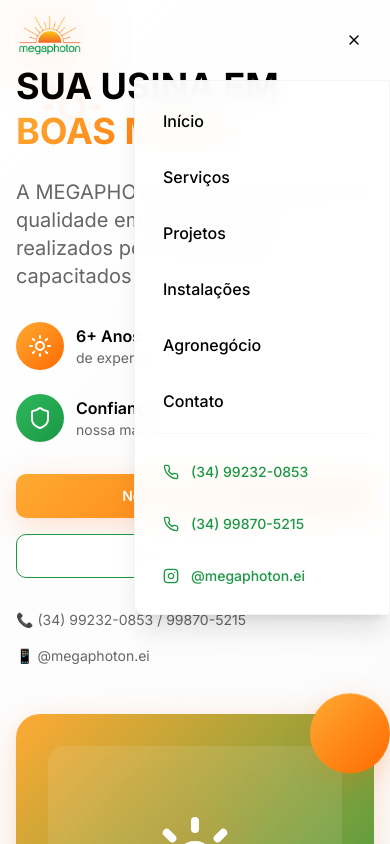
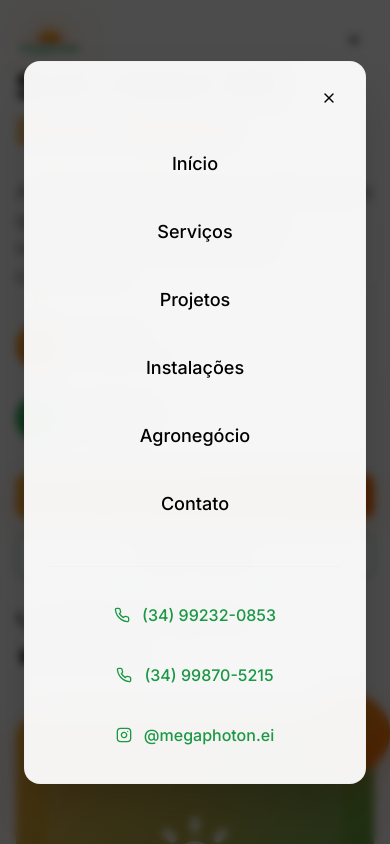
Before and after one commit to PedroAugusto2004/megaphoton, a React (Vite) app: page / in a window 390 px wide. Both pictures are taken after a click on the button 354 px from the left and 40 px from the top of the page. Shown: the top 844 px of the page. Built offline with nearby package versions, Linux system fonts and the light colour scheme.

Commit message:
Fix hamburger menu style
Improve hamburger menu appearance and functionality.

```diff
--- a/src/components/Header.tsx
+++ b/src/components/Header.tsx
@@ -87,47 +87,77 @@ const Header = () => {
           </div>
         </div>
 
-        {/* Mobile Menu */}
-        <div className={`lg:hidden absolute top-full right-0 z-50 transition-all duration-300 ease-in-out ${
-          isMobileMenuOpen ? 'opacity-100 translate-x-0' : 'opacity-0 translate-x-full pointer-events-none'
+        {/* Mobile Menu Overlay */}
+        <div className={`lg:hidden fixed inset-0 z-50 transition-all duration-300 ease-in-out ${
+          isMobileMenuOpen ? 'opacity-100 visible' : 'opacity-0 invisible'
         }`}>
-          <div className="w-64 bg-background/95 backdrop-blur-md border border-border/50 rounded-bl-lg shadow-xl">
-            <div className="flex flex-col space-y-2 p-4">
+          {/* Dark backdrop */}
+          <div
+            className="absolute inset-0 bg-black/70 backdrop-blur-sm"
+            onClick={() => setIsMobileMenuOpen(false)}
+          />
+
+          {/* Menu content */}
+          <div className={`absolute inset-0 flex items-center justify-center transition-all duration-300 ease-in-out ${
+            isMobileMenuOpen ? 'scale-100 opacity-100' : 'scale-95 opacity-0'
+          }`}>
+            <div className="w-full max-w-sm mx-6 bg-background/95 backdrop-blur-md rounded-2xl shadow-2xl border border-border/50 overflow-hidden">
+              {/* Close button */}
+              <div className="flex justify-end p-4">
+                <Button
+                  variant="ghost"
+                  size="icon"
+                  className="hover:bg-accent/50 rounded-full"
+                  onClick={() => setIsMobileMenuOpen(false)}
+                >
+                  <X className="h-5 w-5" />
+                </Button>
+              </div>
+
+              {/* Menu items */}
+              <div className="px-6 pb-6">
+                <div className="flex flex-col space-y-2">
                   {menuItems.map((item, index) => (
                     <a
                       key={item.href}
                       href={item.href}
-                  className="text-foreground font-medium hover:text-primary transition-all duration-200 p-3 rounded-lg hover:bg-accent/50 transform hover:translate-x-2"
+                      className="text-foreground text-lg font-medium hover:text-primary transition-all duration-200 p-4 rounded-xl hover:bg-accent/50 text-center"
                       onClick={() => setIsMobileMenuOpen(false)}
-                  style={{ animationDelay: `${index * 50}ms` }}
+                      style={{ animationDelay: `${index * 100}ms` }}
                     >
                       {item.label}
                     </a>
                   ))}
-              <div className="flex flex-col space-y-2 pt-4 border-t border-border/30">
+                </div>
+
+                {/* Contact section */}
+                <div className="mt-8 pt-6 border-t border-border/30">
+                  <div className="flex flex-col space-y-3">
                     <a
                       href="tel:+5534992320853"
-                  className="flex items-center space-x-3 text-solar-green p-3 rounded-lg hover:bg-accent/30 transition-all duration-200"
+                      className="flex items-center justify-center space-x-3 text-solar-green p-3 rounded-xl hover:bg-accent/30 transition-all duration-200"
                     >
                       <Phone className="h-4 w-4" />
-                  <span className="text-sm font-medium">(34) 99232-0853</span>
+                      <span className="font-medium">(34) 99232-0853</span>
                     </a>
                     <a
                       href="tel:+5534998705215"
-                  className="flex items-center space-x-3 text-solar-green p-3 rounded-lg hover:bg-accent/30 transition-all duration-200"
+                      className="flex items-center justify-center space-x-3 text-solar-green p-3 rounded-xl hover:bg-accent/30 transition-all duration-200"
                     >
                       <Phone className="h-4 w-4" />
-                  <span className="text-sm font-medium">(34) 99870-5215</span>
+                      <span className="font-medium">(34) 99870-5215</span>
                     </a>
                     <a
                       href="https://instagram.com/megaphoton.ei"
                       target="_blank"
                       rel="noopener noreferrer"
-                  className="flex items-center space-x-3 text-solar-green p-3 rounded-lg hover:bg-accent/30 transition-all duration-200"
+                      className="flex items-center justify-center space-x-3 text-solar-green p-3 rounded-xl hover:bg-accent/30 transition-all duration-200"
                     >
                       <Instagram className="h-4 w-4" />
-                  <span className="text-sm font-medium">@megaphoton.ei</span>
+                      <span className="font-medium">@megaphoton.ei</span>
                     </a>
+                  </div>
+                </div>
               </div>
             </div>
           </div>
```
Lines whose indentation alone changed are shown as unchanged.
